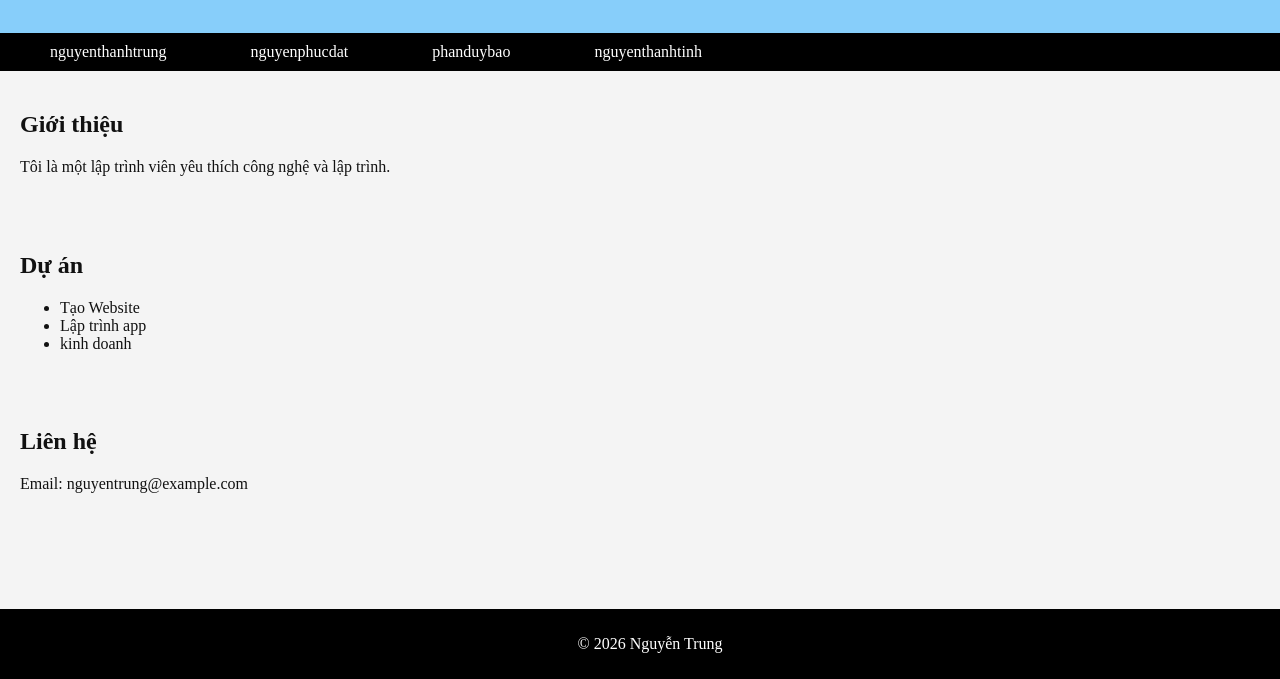
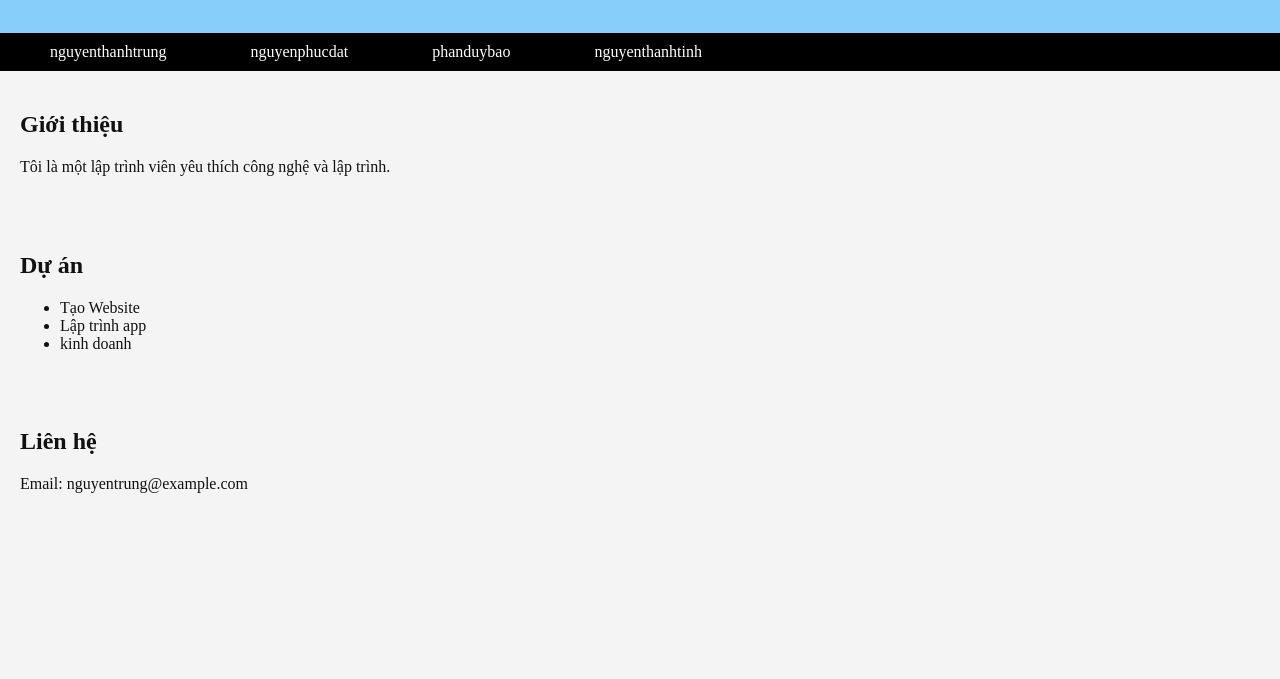
Before and after one commit to BlueMoon136/trung, a plain HTML site: page index.html in a window 1280 px wide. Shown: the part 121-800 px from the top of the page. Drawn offline with Linux system fonts and the light colour scheme.

Commit message:
Update index.html

```diff
--- a/index.html
+++ b/index.html
@@ -72,8 +72,5 @@
     <p>Email: nguyentrung@example.com</p>
   </section>
 
-  <footer>
-    <p>&copy; 2026 Nguyễn Trung</p>
-  </footer>
 </body>
 </html>
```
